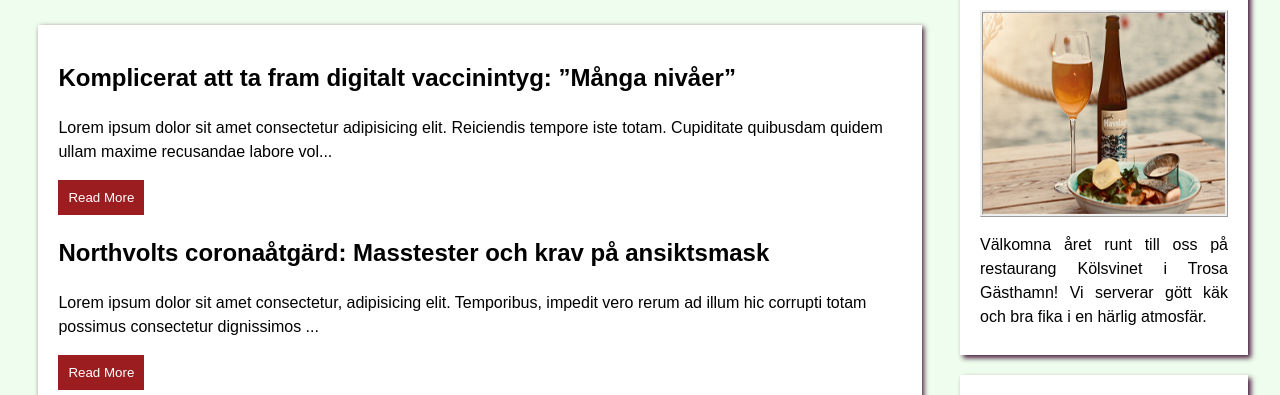
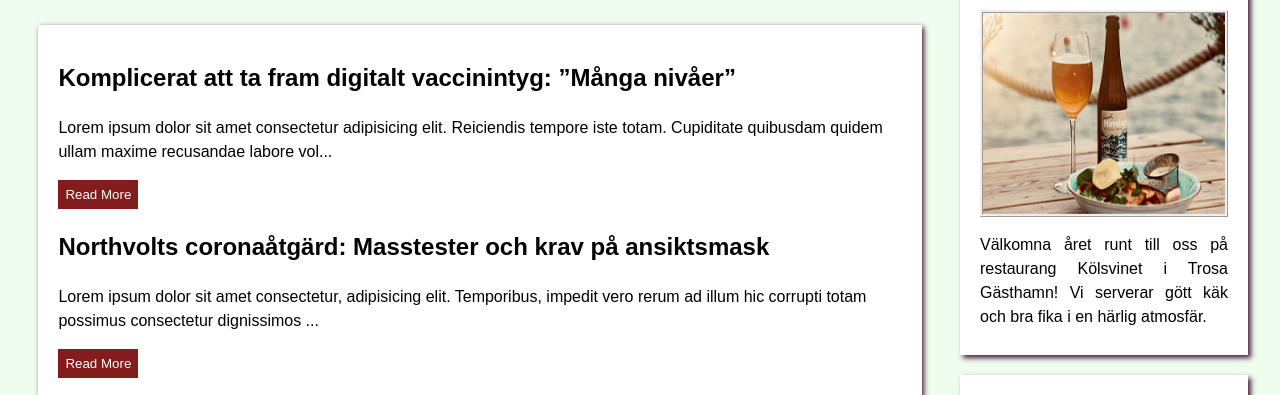
Before and after one commit to 90rimane/iths-simpleweb, a plain HTML site: page archive.html in a window 1280 px wide. Shown: the part 337-732 px from the top of the page. Drawn offline with Linux system fonts and the light colour scheme.

Commit message:
some changes

```diff
--- a/style.css
+++ b/style.css
@@ -48,17 +48,11 @@ header li a:hover:not(.active) {
   background-color: #111;
 }
 
-
 #githublink{
   float: right;
 }
-#archive-title{
-padding-left: 10px;
-}
-
 
 /*************Main*************/
-
 main{
   grid-column: 1/2;
   grid-row: 2/4;
@@ -143,8 +137,8 @@ aside a:hover, section a:hover{
   display: none;
 }
 .post button{
-  padding: 10px;
-  background-color: #9b1d20;
+  padding: 7px;
+  background-color: #831c1d;
   color: #ffffff;
   border: none;
   cursor: pointer;
@@ -153,6 +147,9 @@ aside a:hover, section a:hover{
   font-size: 28px;
   color: #9b1d20;
   text-align: center;
+}
+#archive-title{
+  padding-left: 10px;
 }
 
 /********Side bar********/
```
